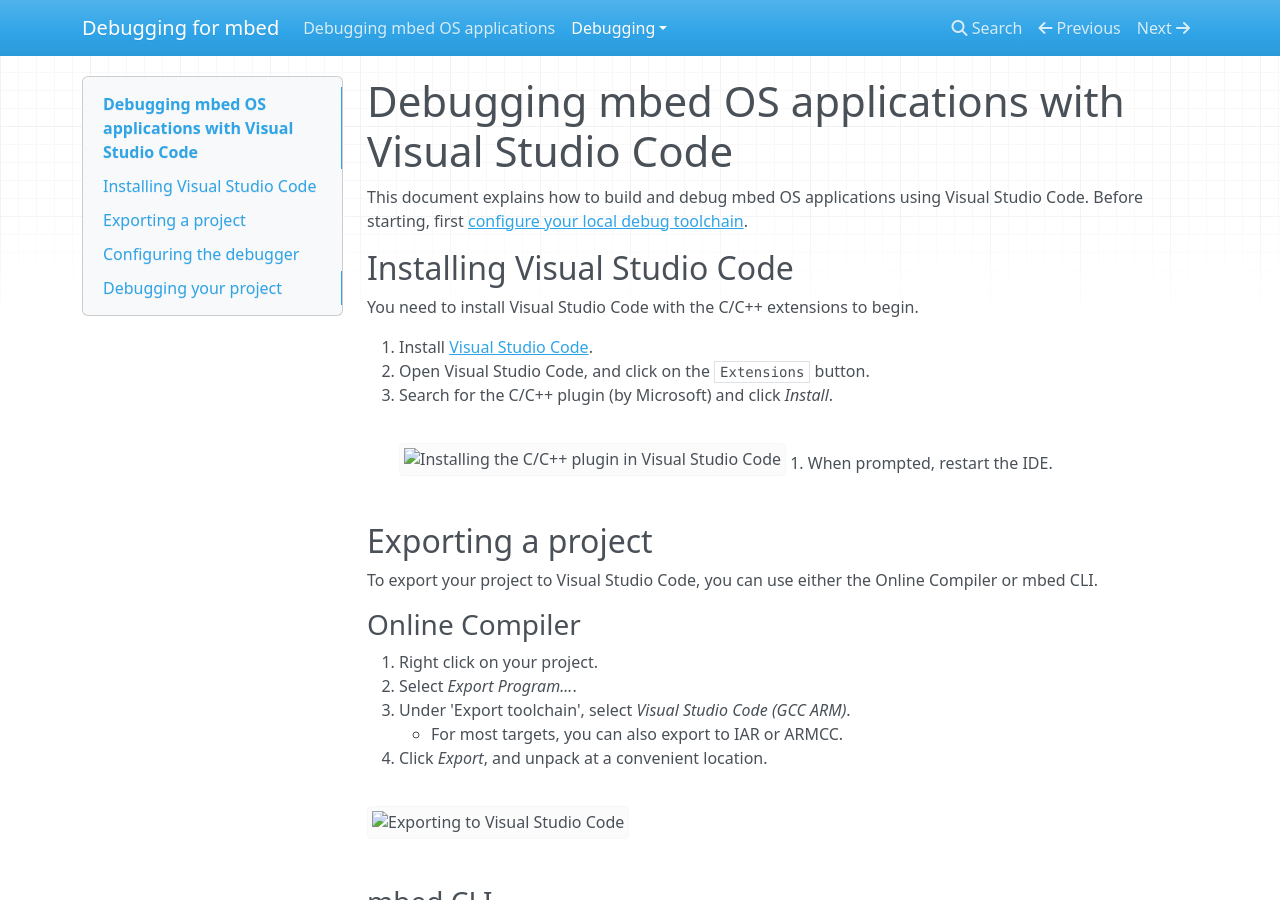
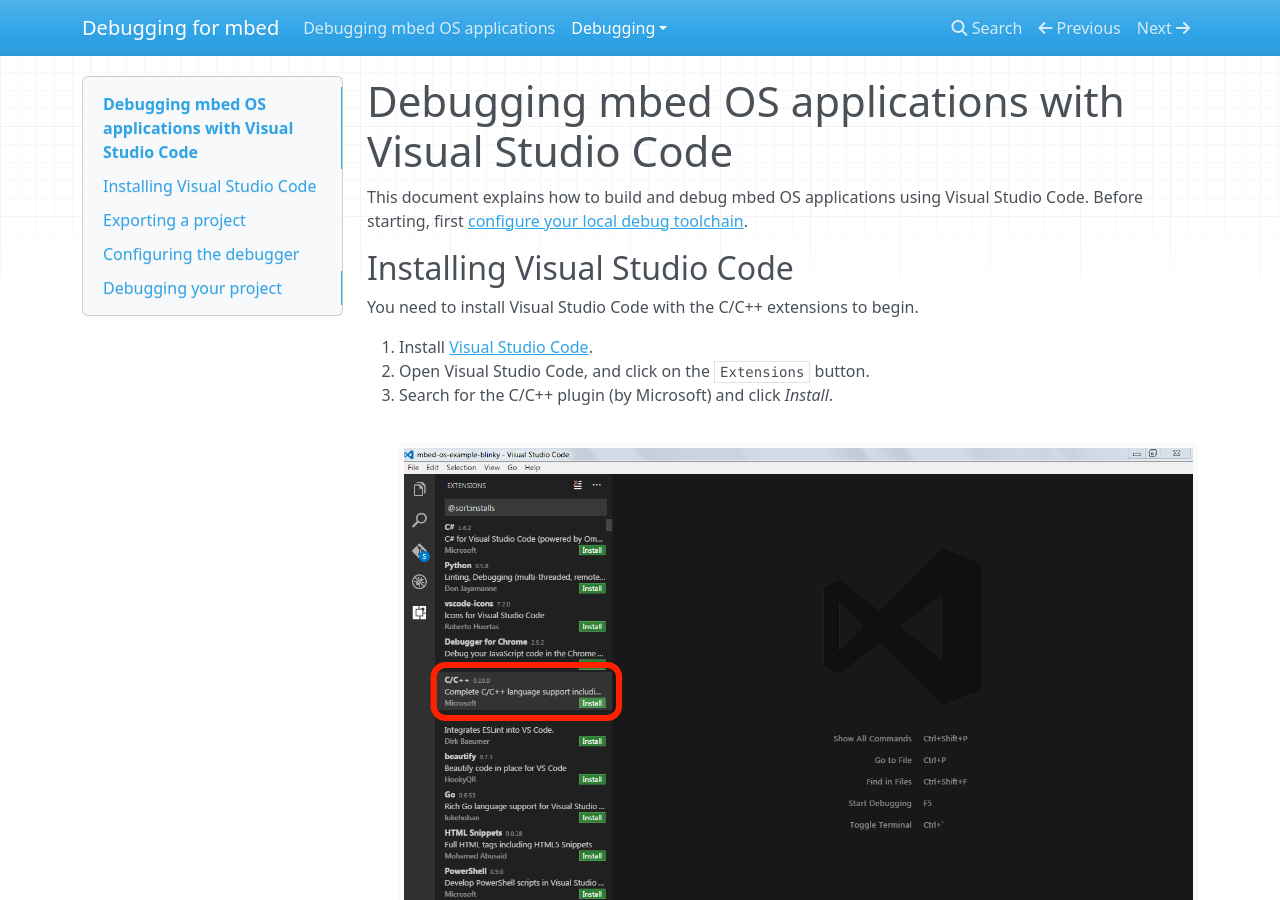
Before and after one commit to ARMmbed/Debugging-docs, an MkDocs documentation site: the page built from Docs/Debugging/vscode.md, in a window 1280 px wide and 900 px high. Built offline with MkDocs 1.6.1, drawn with Linux system fonts in a browser that asks for light colours; nearby versions of some CDN libraries; old or Windows-style settings are respelled for this version of MkDocs.

Commit message:
Update vscode.md
Lower case "png", so images appear

````diff
--- a/Docs/Debugging/vscode.md
+++ b/Docs/Debugging/vscode.md
@@ -10,7 +10,7 @@ You need to install Visual Studio Code with the C/C++ extensions to begin.
 1. Open Visual Studio Code, and click on the `Extensions` button.
 1. Search for the C/C++ plugin (by Microsoft) and click *Install*.
 
-    ![Installing the C/C++ plugin in Visual Studio Code](Images/vscode2.PNG)
+    ![Installing the C/C++ plugin in Visual Studio Code](Images/vscode2.png)
 1. When prompted, restart the IDE.
 
 ## Exporting a project
@@ -25,7 +25,7 @@ To export your project to Visual Studio Code, you can use either the Online Comp
     * For most targets, you can also export to IAR or ARMCC.
 1. Click *Export*, and unpack at a convenient location.
 
-![Exporting to Visual Studio Code](Images/vscode1.PNG)
+![Exporting to Visual Studio Code](Images/vscode1.png)
 
 ### mbed CLI
 
@@ -56,17 +56,17 @@ C:\\\\Path\\\\to\\\\mbed-os-example-blinky\\\\BUILD\\\\mbed-os-example-blinky.el
 ```
 </span>
 
-![Configuring the debugger](Images/vscode3.PNG)
+![Configuring the debugger](Images/vscode3.png)
 
 ## Debugging your project
 
 1. On the 'Debug' tab, click the *Play* icon.
 
-    ![Starting the debug session](Images/vscode4.PNG)
+    ![Starting the debug session](Images/vscode4.png)
 1. The project builds, and debugging starts when the build succeeds.
     * To see warnings or errors, select *View > Problems*.
 1. Click on the `Debug Console` button to see the debug output. (This is not activated automatically).
 
-![Running the debugger](Images/vscode5.PNG)
+![Running the debugger](Images/vscode5.png)
 
 <span class="tips">**Tip:** You can use the Debug Console to interact with the device over GDB and use functionality the UI does not expose. For example, to see the registers, type `-exec info registers`. To put a watch on a memory location, type `-exec watch *0xdeadbeef`.</span>
````
